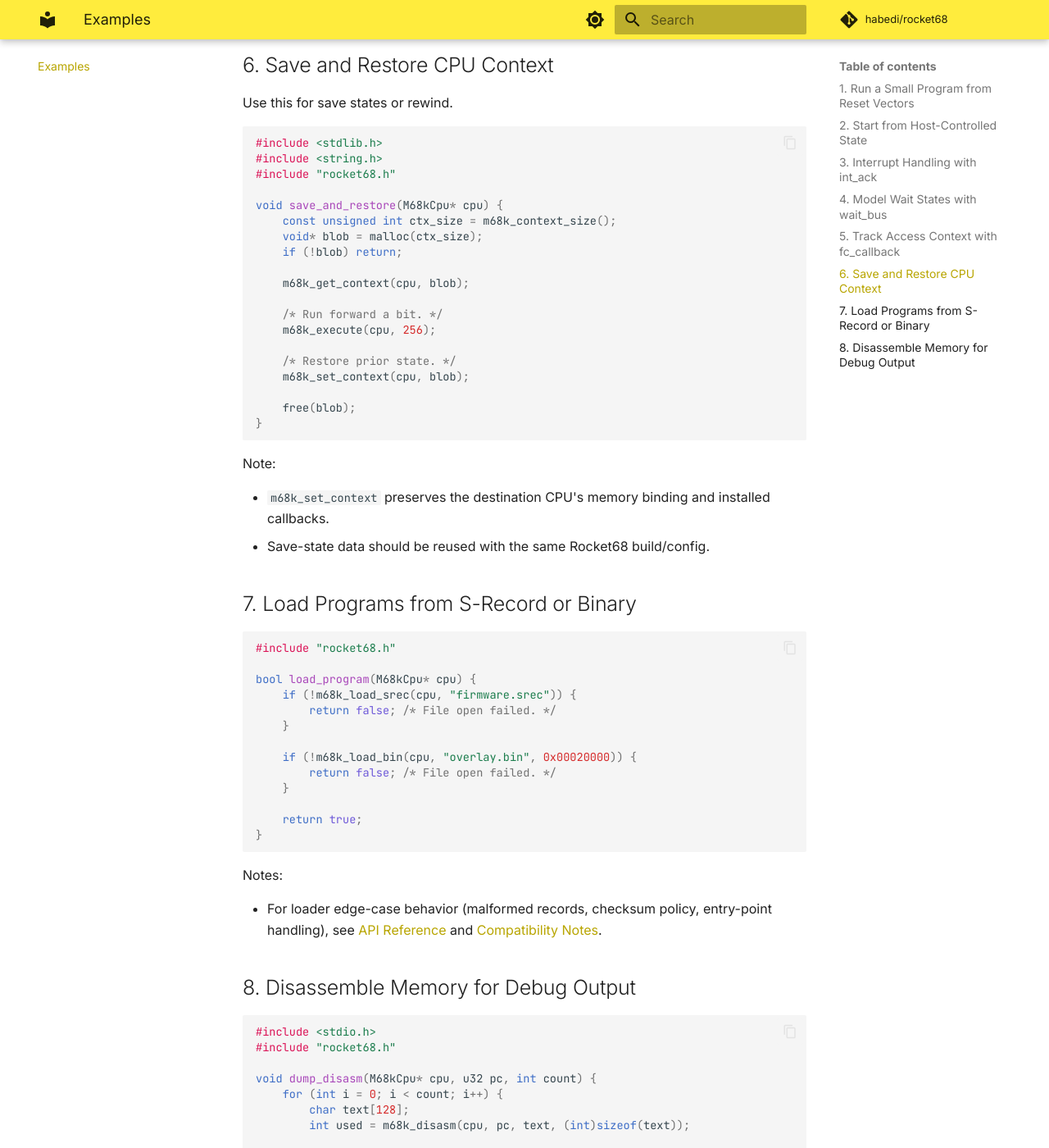
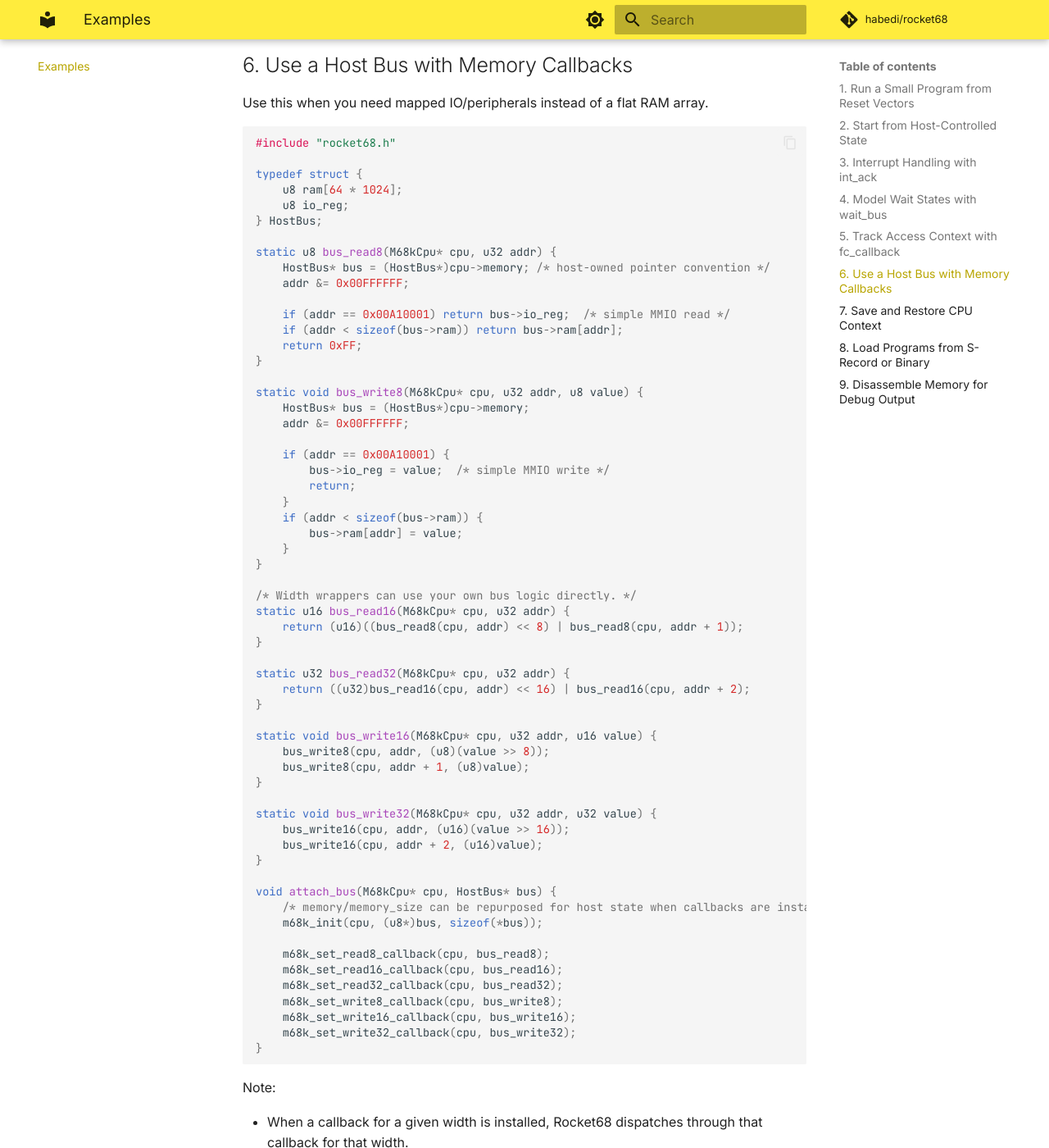
Before and after one commit to habedi/rocket68, an MkDocs documentation site: the page built from docs/examples.md, in a window 1280 px wide and 1400 px high, scrolled down 2814 px. Shown: the whole window at 82% size. Built offline with MkDocs 1.6.1 and Material for MkDocs 9.7.7, drawn with Linux system fonts in a browser that asks for light colours; comment, search, counter and statistics services are not loaded; some of the changed text lies outside the part shown.

Commit message:
Add host memory callback API (#9)

````diff
--- a/docs/examples.md
+++ b/docs/examples.md
@@ -132,7 +132,78 @@ void attach_fc_trace(M68kCpu* cpu) {
 }
 ```
 
-## 6. Save and Restore CPU Context
+## 6. Use a Host Bus with Memory Callbacks
+
+Use this when you need mapped IO/peripherals instead of a flat RAM array.
+
+```c
+#include "rocket68.h"
+
+typedef struct {
+    u8 ram[64 * 1024];
+    u8 io_reg;
+} HostBus;
+
+static u8 bus_read8(M68kCpu* cpu, u32 addr) {
+    HostBus* bus = (HostBus*)cpu->memory; /* host-owned pointer convention */
+    addr &= 0x00FFFFFF;
+
+    if (addr == 0x00A10001) return bus->io_reg;  /* simple MMIO read */
+    if (addr < sizeof(bus->ram)) return bus->ram[addr];
+    return 0xFF;
+}
+
+static void bus_write8(M68kCpu* cpu, u32 addr, u8 value) {
+    HostBus* bus = (HostBus*)cpu->memory;
+    addr &= 0x00FFFFFF;
+
+    if (addr == 0x00A10001) {
+        bus->io_reg = value;  /* simple MMIO write */
+        return;
+    }
+    if (addr < sizeof(bus->ram)) {
+        bus->ram[addr] = value;
+    }
+}
+
+/* Width wrappers can use your own bus logic directly. */
+static u16 bus_read16(M68kCpu* cpu, u32 addr) {
+    return (u16)((bus_read8(cpu, addr) << 8) | bus_read8(cpu, addr + 1));
+}
+
+static u32 bus_read32(M68kCpu* cpu, u32 addr) {
+    return ((u32)bus_read16(cpu, addr) << 16) | bus_read16(cpu, addr + 2);
+}
+
+static void bus_write16(M68kCpu* cpu, u32 addr, u16 value) {
+    bus_write8(cpu, addr, (u8)(value >> 8));
+    bus_write8(cpu, addr + 1, (u8)value);
+}
+
+static void bus_write32(M68kCpu* cpu, u32 addr, u32 value) {
+    bus_write16(cpu, addr, (u16)(value >> 16));
+    bus_write16(cpu, addr + 2, (u16)value);
+}
+
+void attach_bus(M68kCpu* cpu, HostBus* bus) {
+    /* memory/memory_size can be repurposed for host state when callbacks are installed */
+    m68k_init(cpu, (u8*)bus, sizeof(*bus));
+
+    m68k_set_read8_callback(cpu, bus_read8);
+    m68k_set_read16_callback(cpu, bus_read16);
+    m68k_set_read32_callback(cpu, bus_read32);
+    m68k_set_write8_callback(cpu, bus_write8);
+    m68k_set_write16_callback(cpu, bus_write16);
+    m68k_set_write32_callback(cpu, bus_write32);
+}
+```
+
+Note:
+
+- When a callback for a given width is installed, Rocket68 dispatches through that callback for that width.
+- Pass `NULL` to any `m68k_set_*_callback` setter to fall back to flat-memory behavior for that width.
+
+## 7. Save and Restore CPU Context
 
 Use this for save states or rewind.
 
@@ -163,7 +234,7 @@ Note:
 - `m68k_set_context` preserves the destination CPU's memory binding and installed callbacks.
 - Save-state data should be reused with the same Rocket68 build/config.
 
-## 7. Load Programs from S-Record or Binary
+## 8. Load Programs from S-Record or Binary
 
 ```c
 #include "rocket68.h"
@@ -183,9 +254,9 @@ bool load_program(M68kCpu* cpu) {
 
 Notes:
 
-- For loader edge-case behavior (malformed records, checksum policy, entry-point handling), see [API Reference](api-reference.md) and [Compatibility Notes](limitations.md).
+- For loader edge-case behavior (malformed records, checksum policy, entry-point handling), see [API Reference](api-reference.md) and [Compatibility Notes](compatibility.md).
 
-## 8. Disassemble Memory for Debug Output
+## 9. Disassemble Memory for Debug Output
 
 ```c
 #include <stdio.h>
--- a/docs/getting-started.md
+++ b/docs/getting-started.md
@@ -109,6 +109,8 @@ m68k_set_wait_bus_callback(&cpu, wait_bus);
 m68k_set_int_ack_callback(&cpu, int_ack);
 ```
 
+For mapped-memory or MMIO host integration, see the host bus callback example in [Examples](examples.md#6-use-a-host-bus-with-memory-callbacks).
+
 ## 6. Useful Notes
 
 - Memory accesses are checked against `cpu.memory_size`; out-of-range accesses trigger bus error handling.
````
Also changed, not shown: README.md (+1 -1 lines), docs/api-reference.md (+24 -0 lines), docs/index.md (+1 -0 lines), 8 other files.
